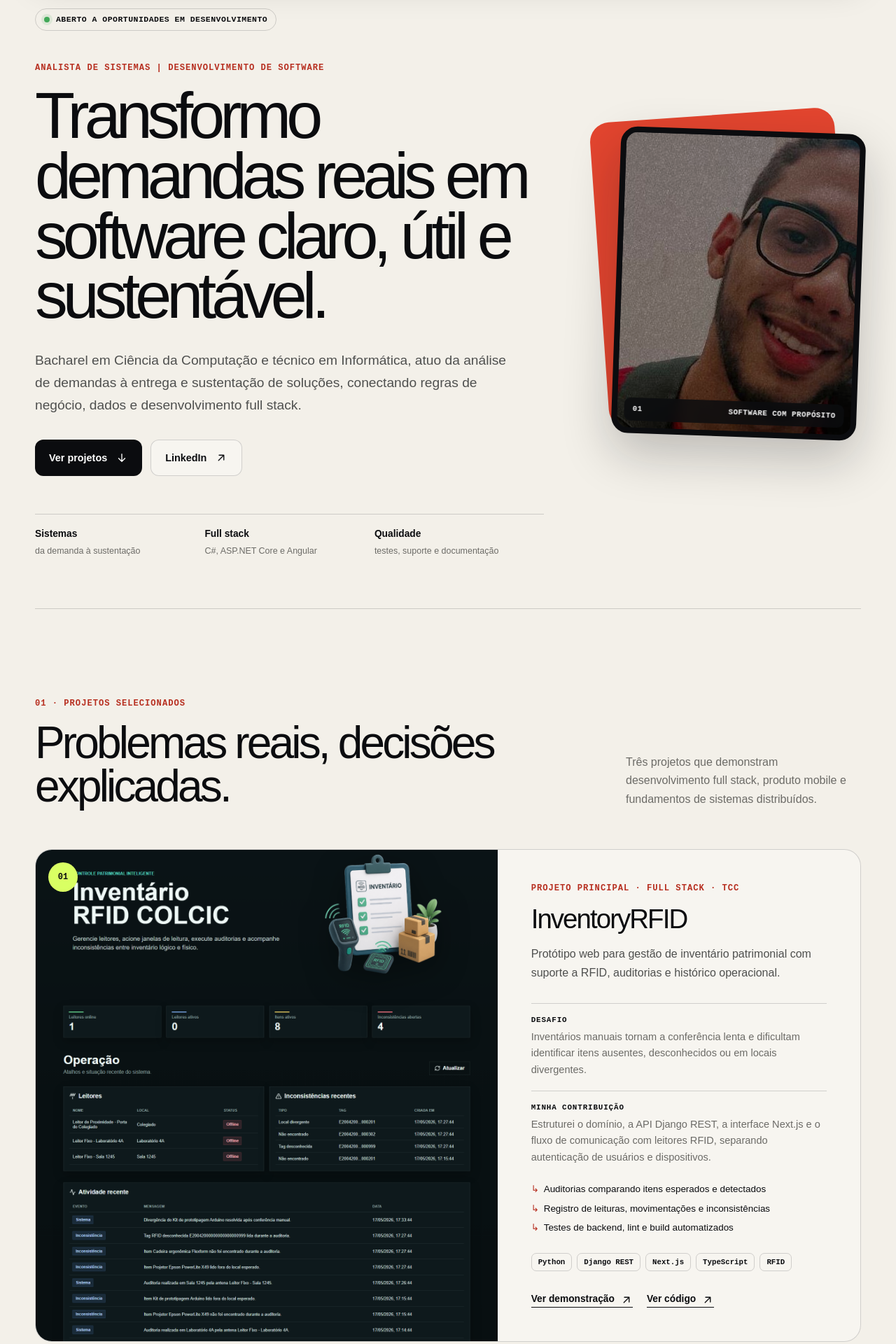
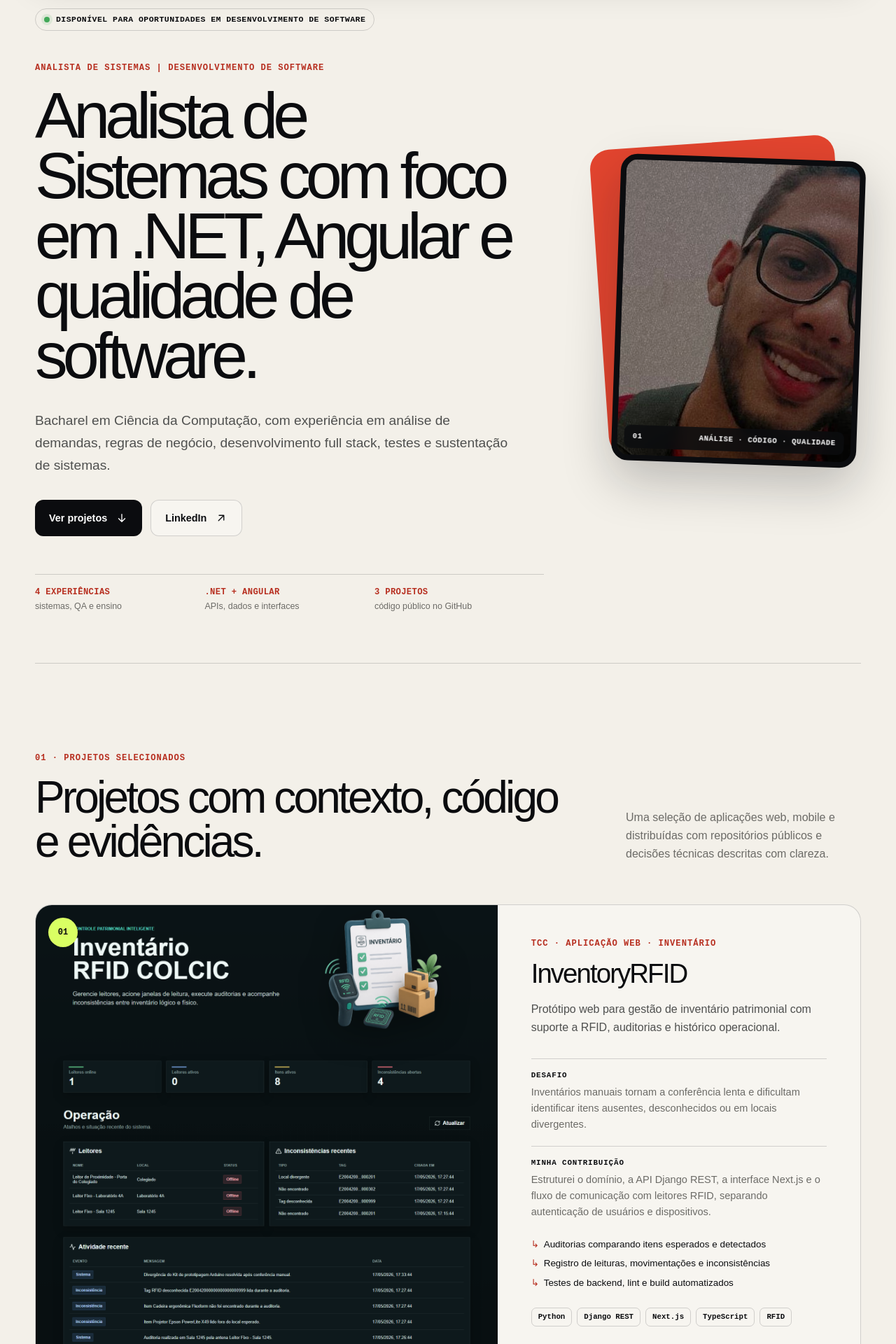
Before and after one commit to EzekLobo/ezequiel-lobo-portfolio, a Next.js app: page / in a window 1280 px wide. Shown: the part 120-2040 px from the top of the page at 70% size. Built offline with nearby package versions, Linux system fonts and the light colour scheme.

Commit message:
refactor: revisa copy e hierarquia visual do portfolio

```diff
--- a/app/globals.css
+++ b/app/globals.css
@@ -134,6 +134,12 @@ a {
   color: var(--ink);
   font-size: 0.82rem;
   font-weight: 750;
+  transition: background 180ms ease, transform 180ms ease;
+}
+
+.nav-contact:hover {
+  background: white;
+  transform: translateY(-1px);
 }
 
 .hero {
@@ -258,13 +264,17 @@ a {
 }
 
 .hero-facts strong {
-  font-size: 0.86rem;
+  color: var(--accent-dark);
+  font: 800 0.76rem/1.2 var(--font-geist-mono), monospace;
+  letter-spacing: 0.03em;
+  text-transform: uppercase;
 }
 
 .hero-facts span {
   margin-top: 4px;
   color: var(--muted);
   font-size: 0.78rem;
+  line-height: 1.4;
 }
 
 .portrait-wrap {
@@ -361,6 +371,13 @@ a {
   border: 1px solid var(--line);
   border-radius: 24px;
   background: rgba(255, 255, 255, 0.35);
+  transition: transform 180ms ease, border-color 180ms ease, box-shadow 180ms ease;
+}
+
+.project-card:hover {
+  border-color: rgba(11, 12, 15, 0.3);
+  box-shadow: 0 22px 46px rgba(11, 12, 15, 0.1);
+  transform: translateY(-4px);
 }
 
 .project-featured {
@@ -874,8 +891,16 @@ a {
 
 .footer-contact {
   margin: 16px 0 0;
+  display: flex;
+  flex-wrap: wrap;
+  align-items: center;
+  gap: 10px;
   color: rgba(11, 12, 15, 0.72);
   font: 600 0.78rem/1.4 var(--font-geist-mono), monospace;
+}
+
+.footer-contact a {
+  border-bottom: 1px solid currentColor;
 }
 
 .footer-bottom {
--- a/app/layout.tsx
+++ b/app/layout.tsx
@@ -1,17 +1,18 @@
 import type { Metadata, Viewport } from "next";
+import { profile, siteUrl } from "@/content/portfolio";
 import "./globals.css";
 
-const title = "Ezequiel Lobo Oliveira — Analista de Sistemas";
+const title = "Ezequiel Lobo Oliveira | Analista de Sistemas";
 const description =
-  "Portfólio de Ezequiel Lobo Oliveira: analista de sistemas com experiência em desenvolvimento full stack, qualidade de software e regras de negócio.";
+  "Portfólio de Ezequiel Lobo Oliveira, Analista de Sistemas com experiência em .NET, Angular, APIs REST, testes e regras de negócio.";
 
 export const metadata: Metadata = {
-  metadataBase: new URL("https://projeto-portfolio-dinamico.vercel.app"),
+  metadataBase: new URL(siteUrl),
   title,
   description,
   keywords: ["Ezequiel Lobo Oliveira", "analista de sistemas", "desenvolvedor full stack", "C#", "ASP.NET Core", "Angular", "TypeScript"],
-  authors: [{ name: "Ezequiel Lobo Oliveira" }],
-  creator: "Ezequiel Lobo Oliveira",
+  authors: [{ name: profile.name }],
+  creator: profile.name,
   alternates: { canonical: "/" },
   openGraph: {
     type: "profile",
@@ -19,7 +20,7 @@ export const metadata: Metadata = {
     url: "/",
     title,
     description,
-    siteName: "Portfólio de Ezequiel Lobo Oliveira",
+    siteName: `Portfólio de ${profile.name}`,
     images: [{ url: "/profile/ezequiel.jpg", width: 460, height: 460, alt: "Ezequiel Lobo Oliveira" }],
   },
   twitter: {
--- a/app/page.tsx
+++ b/app/page.tsx
@@ -4,7 +4,7 @@ import Projects from "@/components/Projects";
 import Skills from "@/components/Skills";
 import Experience from "@/components/Experience";
 import Footer from "@/components/Footer";
-import { profile } from "@/content/portfolio";
+import { profile, siteUrl } from "@/content/portfolio";
 
 export default function Home() {
   const structuredData = {
@@ -12,8 +12,8 @@ export default function Home() {
     "@type": "Person",
     name: profile.name,
     jobTitle: "Analista de Sistemas",
-    url: "https://projeto-portfolio-dinamico.vercel.app",
-    image: "https://projeto-portfolio-dinamico.vercel.app/profile/ezequiel.jpg",
+    url: siteUrl,
+    image: `${siteUrl}/profile/ezequiel.jpg`,
     email: `mailto:${profile.email}`,
     telephone: profile.phone,
     address: {
--- a/app/robots.ts
+++ b/app/robots.ts
@@ -1,8 +1,9 @@
 import type { MetadataRoute } from "next";
+import { siteUrl } from "@/content/portfolio";
 
 export default function robots(): MetadataRoute.Robots {
   return {
     rules: { userAgent: "*", allow: "/" },
-    sitemap: "https://projeto-portfolio-dinamico.vercel.app/sitemap.xml",
+    sitemap: `${siteUrl}/sitemap.xml`,
   };
 }
--- a/app/sitemap.ts
+++ b/app/sitemap.ts
@@ -1,8 +1,9 @@
 import type { MetadataRoute } from "next";
+import { siteUrl } from "@/content/portfolio";
 
 export default function sitemap(): MetadataRoute.Sitemap {
   return [{
-    url: "https://projeto-portfolio-dinamico.vercel.app",
+    url: siteUrl,
     lastModified: new Date(),
     changeFrequency: "monthly",
     priority: 1,
--- a/components/Experience.tsx
+++ b/components/Experience.tsx
@@ -5,10 +5,10 @@ export default function Experience() {
     <section id="trajetoria" className="journey section-shell content-section">
       <div className="section-heading">
         <p className="section-kicker">03 · Experiência</p>
-        <h2>Tecnologia conectada ao negócio.</h2>
+        <h2>Experiência em análise, desenvolvimento e QA.</h2>
         <p>
-          Uma trajetória que combina análise de sistemas, desenvolvimento,
-          qualidade de software e ensino de programação.
+          Atuação profissional e formação que mostram como transformo demandas
+          em software, testes e documentação.
         </p>
       </div>
 
--- a/components/Footer.tsx
+++ b/components/Footer.tsx
@@ -6,15 +6,19 @@ export default function Footer() {
     <footer id="contato" className="footer">
       <div className="section-shell footer-main">
         <p className="section-kicker">04 · Contato</p>
-        <h2>Tem um problema interessante para resolver?</h2>
+        <h2>Converse comigo sobre uma vaga em software.</h2>
         <p>
-          Estou aberto a oportunidades de desenvolvimento e a conversas sobre
-          produtos que precisam sair do papel.
+          Procuro oportunidades em análise e desenvolvimento de sistemas, com
+          foco em .NET, Angular e qualidade de software.
         </p>
         <a className="footer-email" href={`mailto:${profile.email}`}>
           {profile.email} <ArrowUpRightIcon />
         </a>
-        <p className="footer-contact">{profile.phone} · {profile.location}</p>
+        <div className="footer-contact">
+          <a href={`tel:${profile.phone.replace(/\D/g, "")}`}>{profile.phone}</a>
+          <span aria-hidden="true">·</span>
+          <span>{profile.location}</span>
+        </div>
       </div>
 
       <div className="section-shell footer-bottom">
--- a/components/Hero.tsx
+++ b/components/Hero.tsx
@@ -7,7 +7,7 @@ export default function Hero() {
     <header id="inicio" className="hero section-shell">
       <div className="hero-copy">
         <p className="availability">
-          <span aria-hidden="true" /> Aberto a oportunidades em desenvolvimento
+          <span aria-hidden="true" /> Disponível para oportunidades em desenvolvimento de software
         </p>
 
         <p className="hero-role">{profile.role}</p>
@@ -30,16 +30,16 @@ export default function Hero() {
 
         <ul className="hero-facts" aria-label="Resumo profissional">
           <li>
-            <strong>Sistemas</strong>
-            <span>da demanda à sustentação</span>
+            <strong>4 experiências</strong>
+            <span>sistemas, QA e ensino</span>
           </li>
           <li>
-            <strong>Full stack</strong>
-            <span>C#, ASP.NET Core e Angular</span>
+            <strong>.NET + Angular</strong>
+            <span>APIs, dados e interfaces</span>
           </li>
           <li>
-            <strong>Qualidade</strong>
-            <span>testes, suporte e documentação</span>
+            <strong>3 projetos</strong>
+            <span>código público no GitHub</span>
           </li>
         </ul>
       </div>
@@ -56,7 +56,7 @@ export default function Hero() {
           />
           <div className="portrait-caption" aria-hidden="true">
             <span>01</span>
-            <span>Software com propósito</span>
+            <span>Análise · código · qualidade</span>
           </div>
         </div>
       </div>
--- a/components/Navbar.tsx
+++ b/components/Navbar.tsx
@@ -15,7 +15,7 @@ export default function Navbar() {
         </div>
 
         <a className="nav-contact" href={`mailto:${profile.email}`}>
-          Vamos conversar
+          Entrar em contato
         </a>
       </nav>
     </div>
--- a/components/Projects.tsx
+++ b/components/Projects.tsx
@@ -9,11 +9,11 @@ export default function Projects() {
       <div className="section-heading section-heading-split">
         <div>
           <p className="section-kicker">01 · Projetos selecionados</p>
-          <h2>Problemas reais, decisões explicadas.</h2>
+          <h2>Projetos com contexto, código e evidências.</h2>
         </div>
         <p>
-          Três projetos que demonstram desenvolvimento full stack, produto mobile
-          e fundamentos de sistemas distribuídos.
+          Uma seleção de aplicações web, mobile e distribuídas com repositórios
+          públicos e decisões técnicas descritas com clareza.
         </p>
       </div>
 
--- a/components/Skills.tsx
+++ b/components/Skills.tsx
@@ -7,11 +7,11 @@ export default function Skills() {
         <div className="section-heading section-heading-split">
           <div>
             <p className="section-kicker">02 · Competências</p>
-            <h2>Tecnologia ligada à prática.</h2>
+            <h2>Stack usada para entregar software.</h2>
           </div>
           <p>
-            Competências presentes nos projetos e na minha trajetória — sem
-            porcentagens subjetivas ou listas intermináveis.
+            Tecnologias e práticas presentes nos projetos autorais e na
+            experiência profissional.
           </p>
         </div>
 
--- a/content/portfolio.ts
+++ b/content/portfolio.ts
@@ -3,15 +3,17 @@ import type { CertificationItem, EducationItem, ExperienceItem, Project } from "
 export const profile = {
   name: "Ezequiel Lobo Oliveira",
   role: "Analista de Sistemas | Desenvolvimento de Software",
-  headline: "Transformo demandas reais em software claro, útil e sustentável.",
+  headline: "Analista de Sistemas com foco em .NET, Angular e qualidade de software.",
   introduction:
-    "Bacharel em Ciência da Computação e técnico em Informática, atuo da análise de demandas à entrega e sustentação de soluções, conectando regras de negócio, dados e desenvolvimento full stack.",
+    "Bacharel em Ciência da Computação, com experiência em análise de demandas, regras de negócio, desenvolvimento full stack, testes e sustentação de sistemas.",
   phone: "(73) 99168-8956",
   location: "Ilhéus, BA",
   email: "ezeklobo@gmail.com",
   github: "https://github.com/EzekLobo",
   linkedin: "https://www.linkedin.com/in/ezequiel-lobo-a1336b326/",
 };
+
+export const siteUrl = "https://projeto-portfolio-dinamico-shui.vercel.app";
 
 export const skills = [
   {
@@ -23,7 +25,7 @@ export const skills = [
     items: ["SQL Server", "Modelagem de dados", "Testes manuais", "Testes automatizados", "Git"],
   },
   {
-    area: "Atuação",
+    area: "Práticas de engenharia",
     items: ["Regras de negócio", "Documentação técnica", "Suporte e sustentação", "Metodologias ágeis"],
   },
 ];
@@ -92,7 +94,6 @@ export const education: EducationItem[] = [
 ];
 
 export const certifications: CertificationItem[] = [
-  { title: "Fundamentos de IA Generativa", institution: "DIO e Universia", period: "Dezembro 2025 — Janeiro 2026" },
   { title: "Kanban: análises para implementação", institution: "Alura", period: "Dezembro 2024" },
   { title: "Scrum: agilidade em seu projeto", institution: "Alura", period: "Novembro 2024" },
   { title: "Cultura e Métodos Ágeis: pilares para uma imersão avançada", institution: "Alura", period: "Novembro 2024" },
@@ -107,7 +108,7 @@ export const languages = [
 export const projects: Project[] = [
   {
     title: "InventoryRFID",
-    eyebrow: "Projeto principal · Full stack · TCC",
+    eyebrow: "TCC · Aplicação web · Inventário",
     summary:
       "Protótipo web para gestão de inventário patrimonial com suporte a RFID, auditorias e histórico operacional.",
     problem:
@@ -128,7 +129,7 @@ export const projects: Project[] = [
   },
   {
     title: "AulaPay",
-    eyebrow: "Aplicativo mobile · Produto pessoal",
+    eyebrow: "Produto pessoal · Aplicativo mobile",
     summary:
       "Aplicativo para professores acompanharem aulas, turmas, períodos de pagamento e valores recebidos ou previstos.",
     problem:
@@ -145,7 +146,7 @@ export const projects: Project[] = [
   },
   {
     title: "Go distribuído 9×9",
-    eyebrow: "Sistemas distribuídos · Projeto acadêmico",
+    eyebrow: "Projeto acadêmico · Sistemas distribuídos",
     summary:
       "Jogo de Go para dois jogadores em máquinas diferentes, com interface gráfica e comunicação RPC em Python.",
     problem:
```
